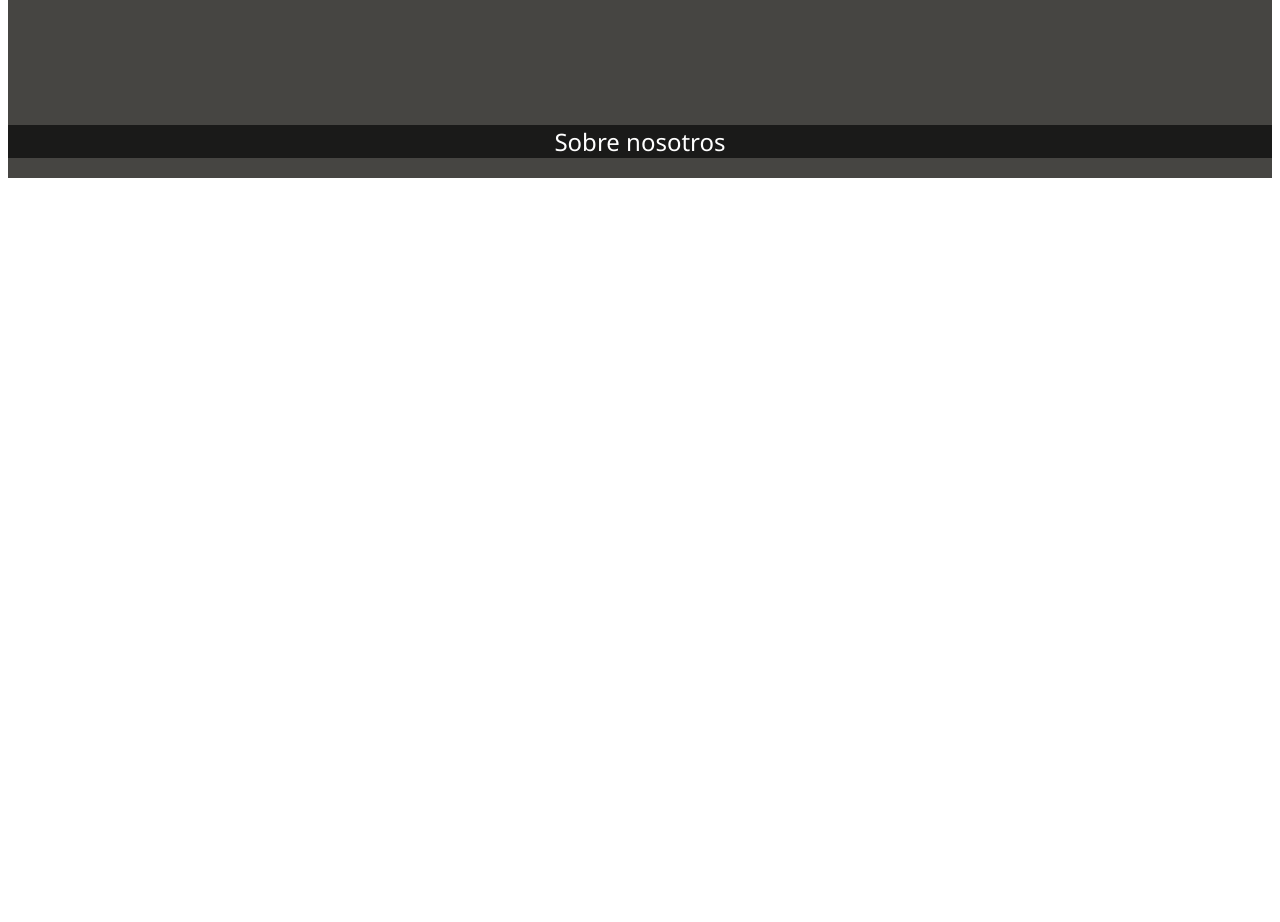
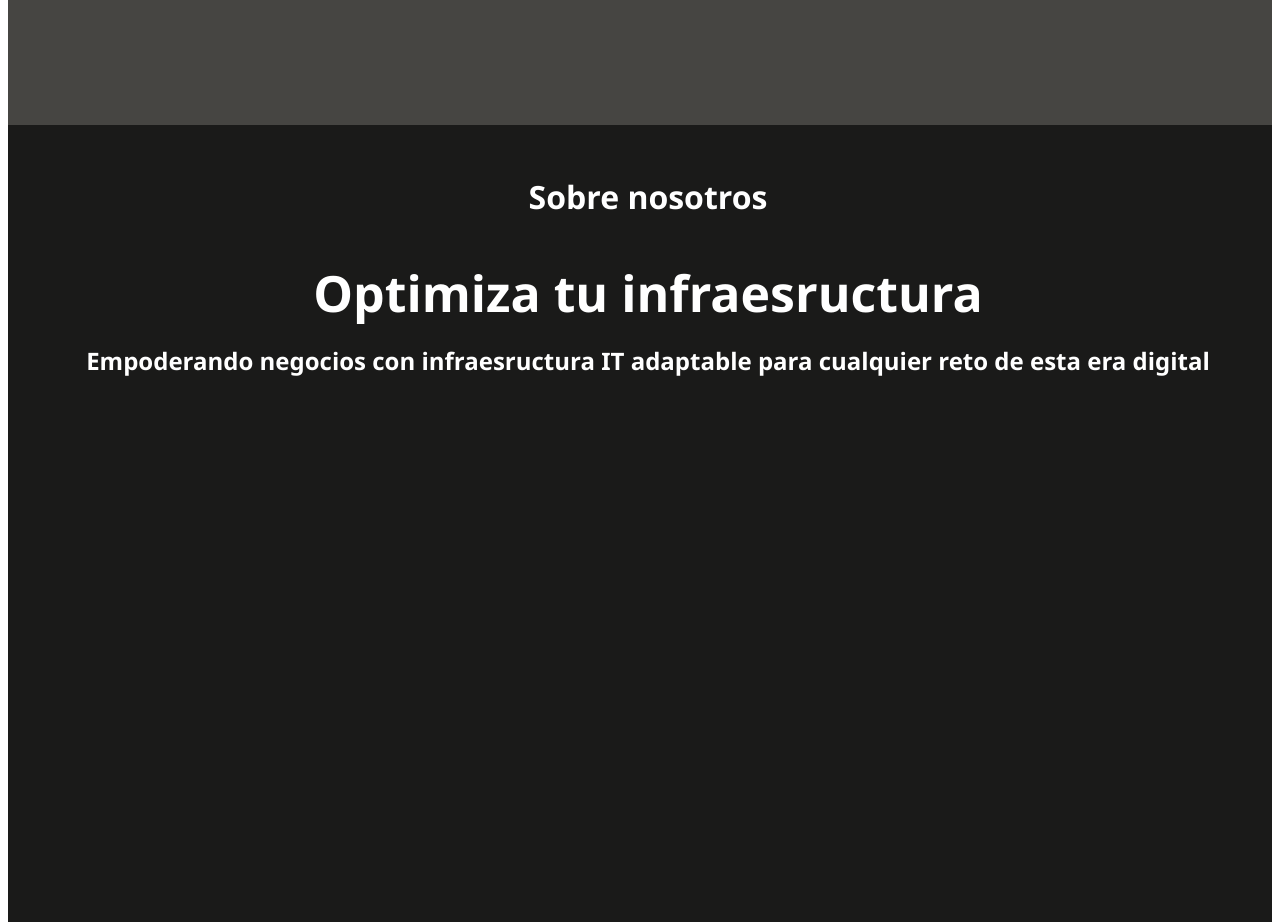
Before and after one commit to CopernicoDev/PYMES_WEB_Frontend_Angular, an Angular app: page / in a window 1280 px wide. Shown: the part 1080-2002 px from the top of the page. Before the commit the page ends 1266 px from the top, so only its background shows below. Built offline with nearby package versions, Linux system fonts and the light colour scheme.

Commit message:
Empezando el bloque de información

```diff
--- a/src/app/home/home.css
+++ b/src/app/home/home.css
@@ -98,7 +98,6 @@ h2 .bg{
     align-items: center; /* centra verticalmente */
     justify-content: center; /* centra horizontalmente */
     color: #fff;
-
     width: 500px;
     height: 300px;
     text-align: center;
@@ -114,7 +113,6 @@ h3 .bg{
     align-items: center; /* centra verticalmente */
     justify-content: center; /* centra horizontalmente */
     color: #fff;
-
     width: 700px;
     height: 200px;
     text-align: center;
@@ -157,4 +155,31 @@ h3 {
 
 .información-empresa{
     background-color: #1a1a19;
+    margin: 0px; /* Elimina los márgenes predeterminados del cuerpo y la página */
+    padding: 0px; /* Elimina el relleno predeterminado del cuerpo y la página */
+    height: 100cqmax;
+    width: 100cqmax;
 }
+
+.titulo-información{
+    color: #fff;
+    font-weight: bold;
+    padding-top: 50px;
+    font-size: xx-large;
+}
+
+.sub-información{
+    color: #fff;
+    font-weight: semi-bold;
+    text-align: center;
+    font-size: 50px;
+
+}
+
+.Pequeño-titulo-main{
+    color: #fff;
+    text-align: center;
+    font-size: x-large;
+    position: relative;
+    top: 125px;
+}
--- a/src/app/home/home.html
+++ b/src/app/home/home.html
@@ -21,7 +21,10 @@
 
     </main>
     <div class="información-empresa">
-        <h1>Sobre nosotros</h1>
+        <h1 class="titulo-información">Sobre nosotros</h1>
+        <h2 class="sub-información">Optimiza tu infraesructura</h2>
+        <h3 class="Pequeño-titulo-main">Empoderando negocios con infraesructura IT adaptable para cualquier reto de esta era digital</h3>
+
 
     </div>
 
```
